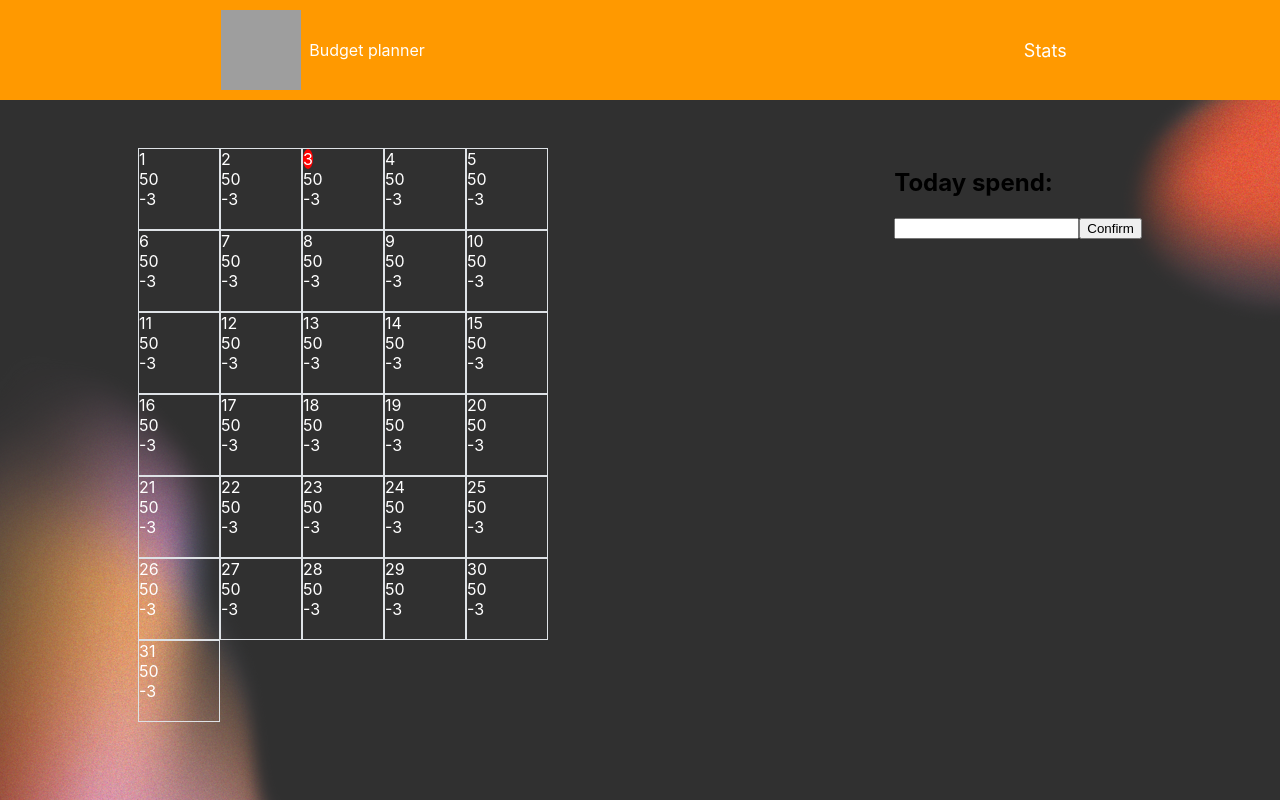
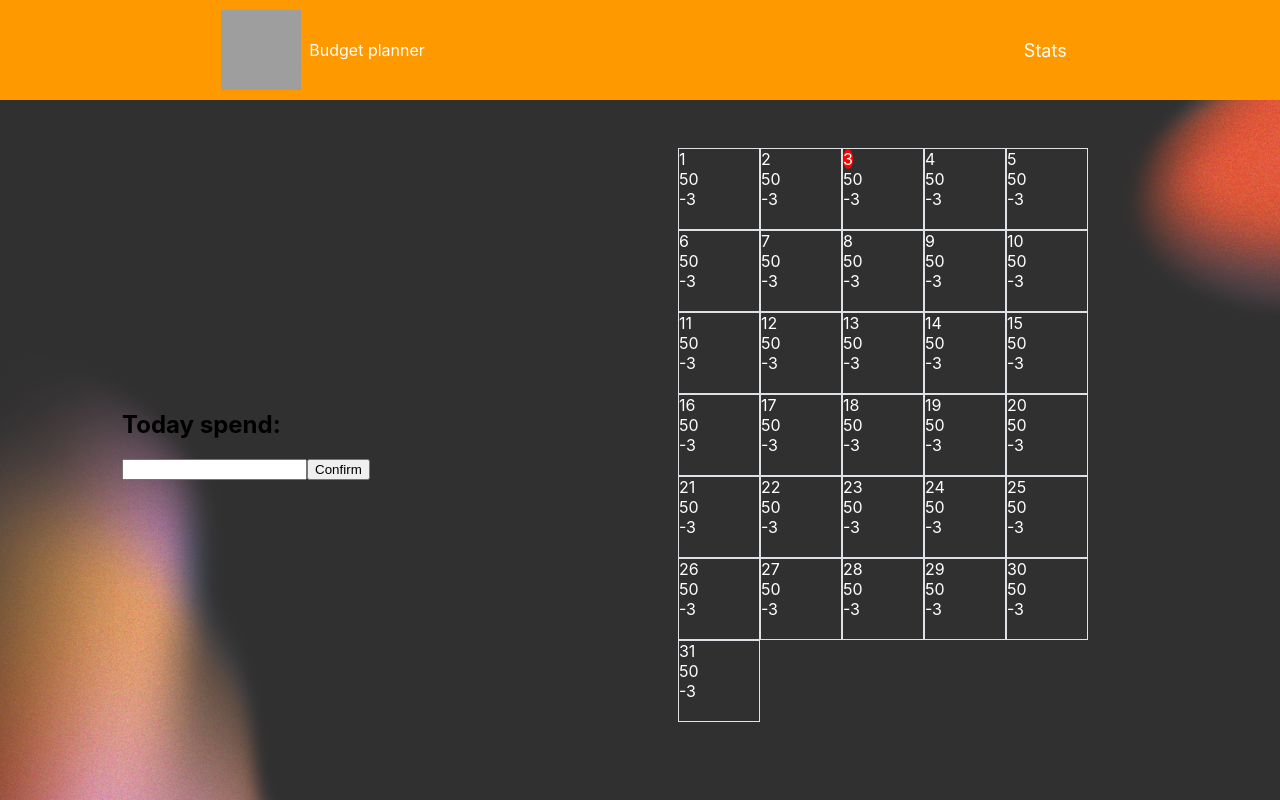
Before and after one commit to Anatolik322/budget-planner, a React (Create React App) app: page / in a window 1280 px wide. Built offline with nearby package versions, Linux system fonts and the light colour scheme; grey boxes are pictures that could not be loaded.

Commit message:
style: fixed table  style

```diff
--- a/src/App.js
+++ b/src/App.js
@@ -8,8 +8,8 @@ function App() {
     <div className="App">
       <Header></Header>
       <main className="main_part">
+        <SpendInput></SpendInput>
         <Calendar></Calendar>
-        <SpendInput></SpendInput>
       </main>
 
     </div>
--- a/src/components/calendar/calendar.css
+++ b/src/components/calendar/calendar.css
@@ -1,7 +1,9 @@
 .table{
+    padding-left: 2rem;
     color: #fff;
     width: 30rem;
-    margin: 0px;
+    margin: 0, auto;
+    align-self: center;
 }
 
 table, th, td{
--- a/src/index.css
+++ b/src/index.css
@@ -23,7 +23,10 @@ code {
   margin-top: 3rem;
   display: flex;
   flex-direction: row;
+  gap: 2rem;
   justify-content: space-around;
+  align-items: center;
+  flex-wrap: wrap;
 }
 
 .App{
```
